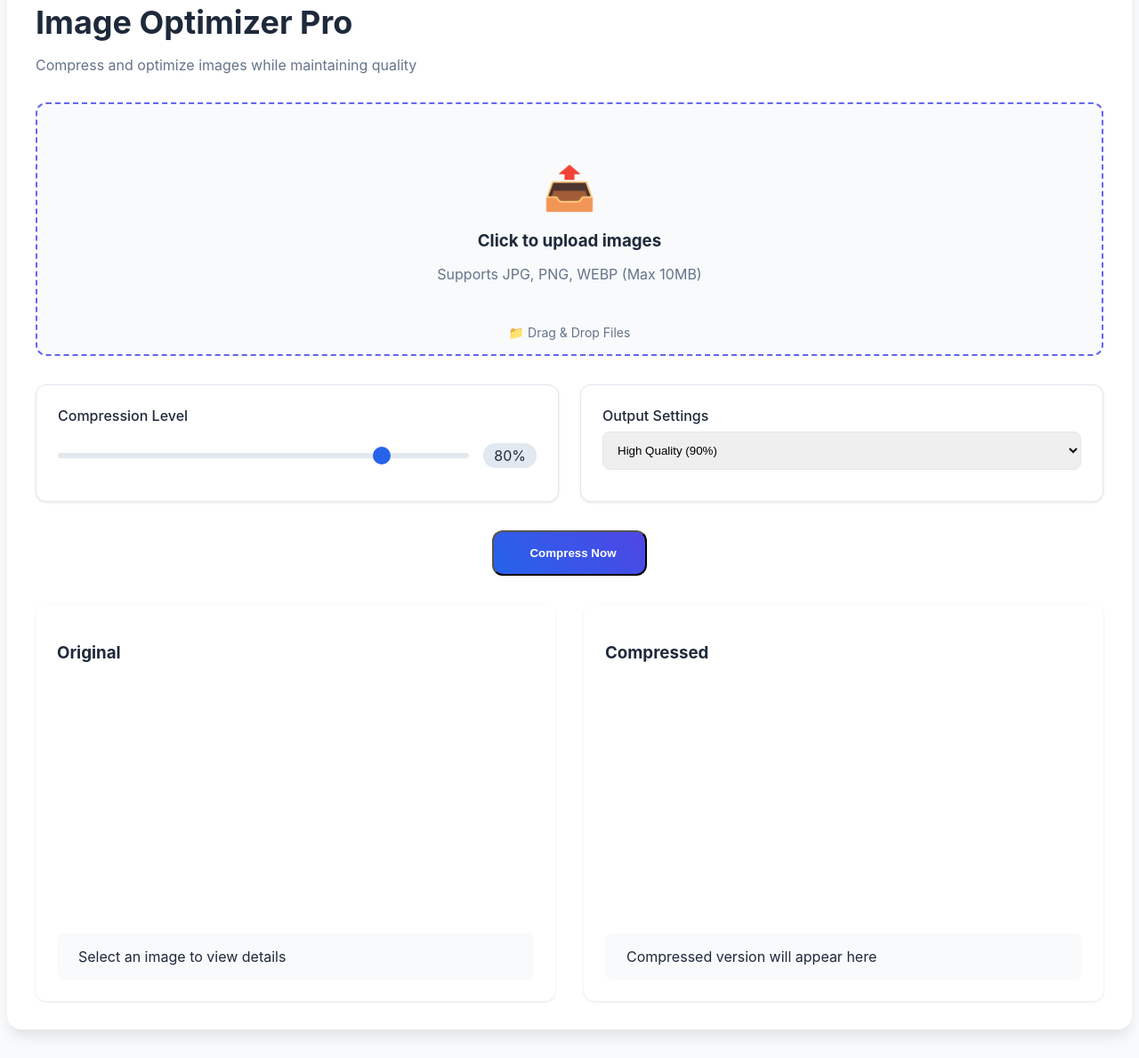
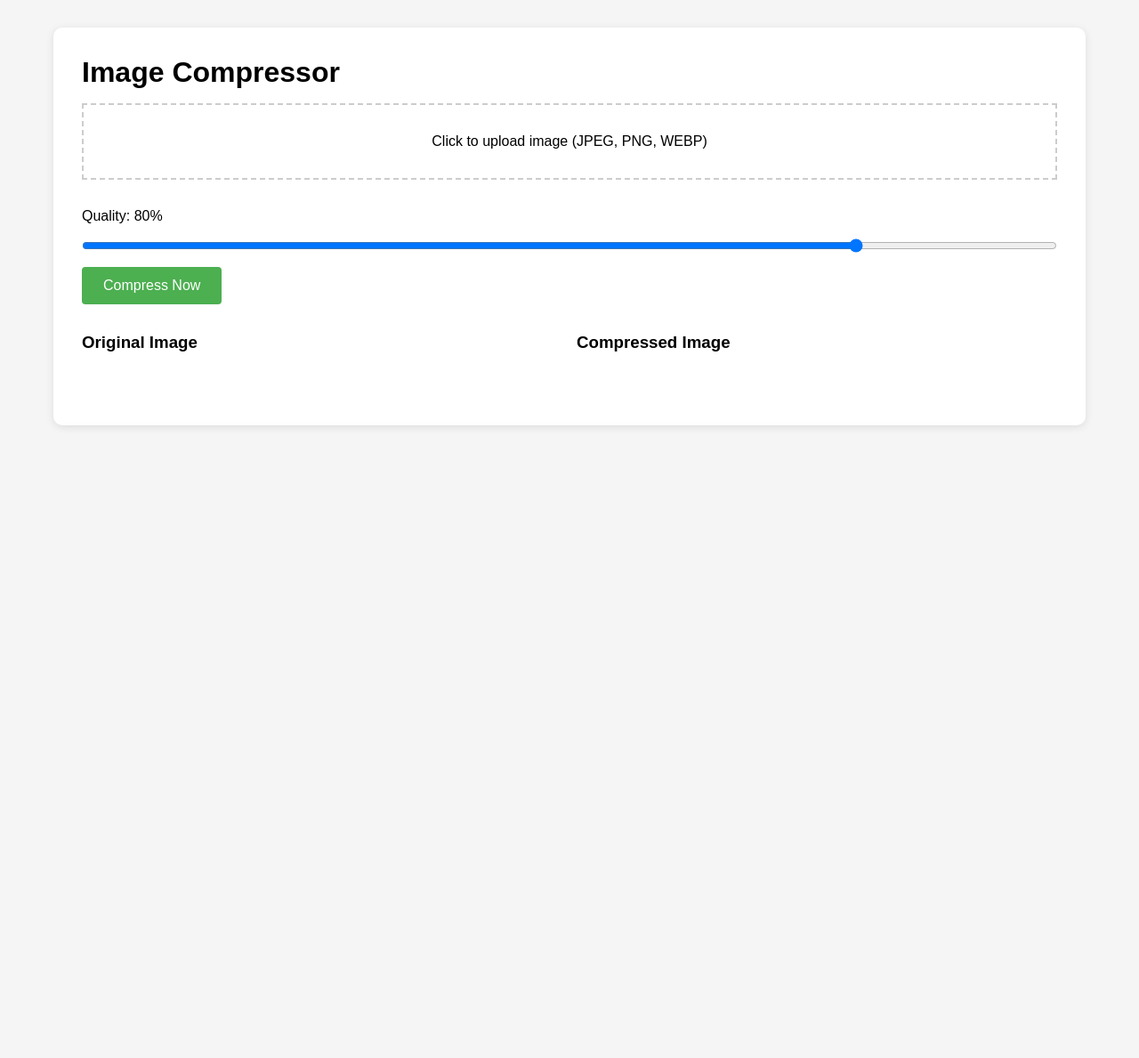
Before and after one commit to Gautam828543/TOOL, a plain HTML site: page img-compress.html in a window 1280 px wide. Shown: the part 85-1274 px from the top of the page at 89% size. After the commit the page ends 800 px from the top, so only its background shows below. Drawn offline with Linux system fonts and the light colour scheme.

Commit message:
Update img-compress.html

```diff
--- a/img-compress.html
+++ b/img-compress.html
@@ -1,312 +1,184 @@
 <!DOCTYPE html>
 <html lang="en">
 <head>
-    <!-- Previous meta tags and title -->
+    <meta charset="UTF-8">
+    <meta name="viewport" content="width=device-width, initial-scale=1.0">
+    <title>Image Compressor | Online Tool</title>
+    <meta name="description" content="Compress JPEG, PNG, and WEBP images online with adjustable quality settings">
+
+    <!-- Google AdSense Code -->
+    <script async src="https://pagead2.googlesyndication.com/pagead/js/adsbygoogle.js?client=ca-pub-XXXXXXXXXXXXXXXX"
+    crossorigin="anonymous"></script>
+
     <style>
-        :root {
-            --primary-color: #2563eb;
-            --secondary-color: #4f46e5;
-            --accent-color: #6366f1;
-            --background: #f8fafc;
-            --text-color: #1e293b;
+        /* CSS Styles */
+        * {
+            box-sizing: border-box;
+            margin: 0;
+            padding: 0;
         }
 
         body {
-            font-family: 'Inter', system-ui, -apple-system, sans-serif;
-            background: var(--background);
-            color: var(--text-color);
+            font-family: Arial, sans-serif;
+            max-width: 1200px;
+            margin: 0 auto;
+            padding: 20px;
+            background: #f5f5f5;
         }
 
         .container {
-            max-width: 1200px;
-            margin: 2rem auto;
+            background: white;
             padding: 2rem;
-            background: white;
-            border-radius: 1rem;
-            box-shadow: 0 10px 15px -3px rgba(0, 0, 0, 0.1);
+            border-radius: 10px;
+            box-shadow: 0 2px 10px rgba(0,0,0,0.1);
         }
 
-        .upload-section {
-            border: 2px dashed var(--accent-color);
-            padding: 4rem 2rem;
+        .upload-box {
+            border: 2px dashed #ccc;
+            padding: 2rem;
             text-align: center;
-            margin: 2rem 0;
-            border-radius: 0.75rem;
-            transition: all 0.3s ease;
-            background: #f8fafc;
-            position: relative;
-            overflow: hidden;
-        }
-
-        .upload-section:hover {
-            border-color: var(--primary-color);
-            background: #f1f5f9;
-        }
-
-        .upload-section::after {
-            content: '📁 Drag & Drop Files';
-            position: absolute;
-            bottom: 1rem;
-            left: 50%;
-            transform: translateX(-50%);
-            font-size: 0.875rem;
-            color: #64748b;
+            margin: 1rem 0;
+            cursor: pointer;
         }
 
         .controls {
-            display: grid;
-            grid-template-columns: repeat(auto-fit, minmax(300px, 1fr));
-            gap: 1.5rem;
             margin: 2rem 0;
         }
 
-        .compression-control {
-            padding: 1.5rem;
-            background: #fff;
-            border-radius: 0.75rem;
-            box-shadow: 0 1px 3px rgba(0, 0, 0, 0.1);
-            border: 1px solid #e2e8f0;
-        }
-
-        input[type="range"] {
-            -webkit-appearance: none;
+        .quality-slider {
             width: 100%;
-            height: 6px;
-            background: #e2e8f0;
-            border-radius: 3px;
-            margin: 1.5rem 0;
-        }
-
-        input[type="range"]::-webkit-slider-thumb {
-            -webkit-appearance: none;
-            width: 20px;
-            height: 20px;
-            background: var(--primary-color);
-            border-radius: 50%;
-            cursor: pointer;
-            transition: transform 0.2s;
-        }
-
-        input[type="range"]::-webkit-slider-thumb:hover {
-            transform: scale(1.2);
-        }
-
-        button {
-            background: linear-gradient(45deg, var(--primary-color), var(--secondary-color));
-            color: white;
-            padding: 1rem 2rem;
-            border-radius: 0.75rem;
-            font-weight: 600;
-            display: inline-flex;
-            align-items: center;
-            gap: 0.5rem;
-            transition: transform 0.2s, box-shadow 0.2s;
-        }
-
-        button:hover {
-            transform: translateY(-2px);
-            box-shadow: 0 4px 6px -1px rgba(0, 0, 0, 0.1);
+            margin: 1rem 0;
         }
 
         .preview-container {
             display: grid;
-            grid-template-columns: repeat(auto-fit, minmax(300px, 1fr));
-            gap: 2rem;
-            margin-top: 2rem;
+            grid-template-columns: 1fr 1fr;
+            gap: 1rem;
+            margin: 2rem 0;
         }
 
-        .preview-box {
-            padding: 1.5rem;
-            background: white;
-            border-radius: 0.75rem;
-            box-shadow: 0 1px 3px rgba(0, 0, 0, 0.1);
-            transition: transform 0.3s ease;
+        .ad-banner {
+            text-align: center;
+            margin: 2rem 0;
+            padding: 1rem;
+            background: #fff;
         }
 
-        .preview-box:hover {
-            transform: translateY(-5px);
+        button {
+            background: #4CAF50;
+            color: white;
+            padding: 12px 24px;
+            border: none;
+            border-radius: 4px;
+            cursor: pointer;
+            font-size: 16px;
         }
 
-        .file-info {
-            background: #f8fafc;
-            padding: 1rem;
-            border-radius: 0.5rem;
-            margin-top: 1rem;
-            display: flex;
-            align-items: center;
-            gap: 0.5rem;
+        @media (max-width: 768px) {
+            .preview-container {
+                grid-template-columns: 1fr;
+            }
         }
-
-        .loader {
-            display: none;
-            width: 24px;
-            height: 24px;
-            border: 3px solid #fff;
-            border-bottom-color: transparent;
-            border-radius: 50%;
-            animation: rotation 1s linear infinite;
-        }
-
-        @keyframes rotation {
-            0% { transform: rotate(0deg) }
-            100% { transform: rotate(360deg) }
-        }
-
-        .toast {
-            position: fixed;
-            bottom: 2rem;
-            left: 50%;
-            transform: translateX(-50%);
-            background: var(--text-color);
-            color: white;
-            padding: 1rem 2rem;
-            border-radius: 0.5rem;
-            display: none;
-            animation: slideUp 0.3s ease;
-        }
-
-        @keyframes slideUp {
-            from { bottom: -100px }
-            to { bottom: 2rem }
-        }
-
-        /* Add Font Awesome for icons */
-        @import url("https://cdnjs.cloudflare.com/ajax/libs/font-awesome/6.4.0/css/all.min.css");
     </style>
 </head>
 <body>
-    <!-- Ad Section -->
-    <div class="ad-banner" style="margin: 1rem auto; max-width: 1200px">
-        <!-- Google Ads -->
+    <!-- Ad Unit -->
+    <div class="ad-banner">
+        <ins class="adsbygoogle"
+            style="display:block"
+            data-ad-client="ca-pub-XXXXXXXXXXXXXXXX"
+            data-ad-slot="XXXXXXXXXX"
+            data-ad-format="auto"
+            data-full-width-responsive="true"></ins>
     </div>
 
     <div class="container">
-        <header class="header">
-            <h1 style="font-size: 2.25rem; margin-bottom: 1rem; color: var(--text-color)">
-                <i class="fas fa-image"></i> Image Optimizer Pro
-            </h1>
-            <p style="color: #64748b; margin-bottom: 2rem">
-                Compress and optimize images while maintaining quality
-            </p>
-        </header>
-
-        <div class="upload-section">
-            <input type="file" id="imageInput" accept="image/*" hidden>
-            <label for="imageInput" style="cursor: pointer">
-                <div style="font-size: 3rem; margin-bottom: 1rem">📤</div>
-                <h3 style="margin-bottom: 0.5rem">Click to upload images</h3>
-                <p style="color: #64748b">Supports JPG, PNG, WEBP (Max 10MB)</p>
-            </label>
+        <h1>Image Compressor</h1>
+        <div class="upload-box" onclick="document.getElementById('fileInput').click()">
+            <p>Click to upload image (JPEG, PNG, WEBP)</p>
+            <input type="file" id="fileInput" accept="image/*" hidden>
         </div>
 
         <div class="controls">
-            <!-- Compression Controls with improved styling -->
-            <div class="compression-control">
-                <label style="font-weight: 500; margin-bottom: 0.5rem; display: block">
-                    <i class="fas fa-compress-alt"></i> Compression Level
-                </label>
-                <div style="display: flex; align-items: center; gap: 1rem">
-                    <input type="range" id="compressionLevel" min="0" max="1" step="0.1" value="0.8">
-                    <span id="levelValue" style="background: #e2e8f0; padding: 0.25rem 0.75rem; border-radius: 999px">80%</span>
-                </div>
-            </div>
-
-            <div class="compression-control">
-                <label style="font-weight: 500; margin-bottom: 0.5rem; display: block">
-                    <i class="fas fa-file-export"></i> Output Settings
-                </label>
-                <select id="imageQuality" style="width: 100%; padding: 0.75rem; border-radius: 0.5rem; border: 1px solid #e2e8f0">
-                    <option value="0.9">High Quality (90%)</option>
-                    <option value="0.7">Medium Quality (70%)</option>
-                    <option value="0.5">Low Quality (50%)</option>
-                </select>
-            </div>
+            <label>Quality: <span id="qualityValue">80</span>%</label>
+            <input type="range" id="qualitySlider" class="quality-slider"
+                   min="1" max="100" value="80">
+            <button id="compressBtn" onclick="compressImage()" disabled>Compress Now</button>
         </div>
 
-        <div style="text-align: center; margin: 2rem 0">
-            <button id="compressBtn">
-                <span class="loader" id="btnLoader"></span>
-                <i class="fas fa-file-archive"></i>
-                Compress Now
-            </button>
-        </div>
-
-        <!-- Preview Section -->
         <div class="preview-container">
-            <div class="preview-box">
-                <h3 style="margin-bottom: 1rem"><i class="fas fa-file-image"></i> Original</h3>
-                <canvas id="originalCanvas" style="width: 100%; border-radius: 0.5rem"></canvas>
-                <div class="file-info" id="originalFileInfo">
-                    <i class="fas fa-info-circle"></i>
-                    <span>Select an image to view details</span>
-                </div>
+            <div>
+                <h3>Original Image</h3>
+                <img id="originalPreview" class="preview-img">
             </div>
-
-            <div class="preview-box">
-                <h3 style="margin-bottom: 1rem"><i class="fas fa-file-export"></i> Compressed</h3>
-                <canvas id="compressedCanvas" style="width: 100%; border-radius: 0.5rem"></canvas>
-                <div class="file-info" id="compressedFileInfo">
-                    <i class="fas fa-download"></i>
-                    <span>Compressed version will appear here</span>
-                </div>
-                <a id="downloadLink" class="button" style="margin-top: 1rem; display: none">
-                    <i class="fas fa-download"></i> Download
-                </a>
+            <div>
+                <h3>Compressed Image</h3>
+                <img id="compressedPreview" class="preview-img">
             </div>
         </div>
     </div>
 
     <script>
-        // Updated JavaScript with loading states and toast notifications
-        const showToast = (message, duration = 3000) => {
-            const toast = document.createElement('div');
-            toast.className = 'toast';
-            toast.textContent = message;
-            document.body.appendChild(toast);
-            toast.style.display = 'block';
+        // JavaScript Code
+        const fileInput = document.getElementById('fileInput');
+        const qualitySlider = document.getElementById('qualitySlider');
+        const qualityValue = document.getElementById('qualityValue');
+        const compressBtn = document.getElementById('compressBtn');
+        const originalPreview = document.getElementById('originalPreview');
+        const compressedPreview = document.getElementById('compressedPreview');
 
-            setTimeout(() => {
-                toast.style.display = 'none';
-                document.body.removeChild(toast);
-            }, duration);
-        };
+        let originalImage = null;
 
-        compressBtn.addEventListener('click', async () => {
-            if (!imageInput.files[0]) return showToast('Please select an image first!');
+        fileInput.addEventListener('change', function(e) {
+            const file = e.target.files[0];
+            if (!file) return;
 
-            // Show loading state
-            compressBtn.disabled = true;
-            btnLoader.style.display = 'inline-block';
-
-            try {
-                // Compression logic
-                // Show success state
-                showToast('Image compressed successfully!');
-            } catch (error) {
-                showToast('Error compressing image: ' + error.message);
-            } finally {
+            // Preview original image
+            const reader = new FileReader();
+            reader.onload = function(e) {
+                originalPreview.src = e.target.result;
+                originalImage = new Image();
+                originalImage.src = e.target.result;
                 compressBtn.disabled = false;
-                btnLoader.style.display = 'none';
             }
+            reader.readAsDataURL(file);
         });
 
-        // Drag and drop functionality
-        const uploadSection = document.querySelector('.upload-section');
-
-        uploadSection.addEventListener('dragover', (e) => {
-            e.preventDefault();
-            uploadSection.style.borderColor = var(--primary-color);
+        qualitySlider.addEventListener('input', function() {
+            qualityValue.textContent = this.value;
         });
 
-        uploadSection.addEventListener('dragleave', () => {
-            uploadSection.style.borderColor = var(--accent-color);
-        });
+        function compressImage() {
+            if (!originalImage) return;
 
-        uploadSection.addEventListener('drop', (e) => {
-            e.preventDefault();
-            imageInput.files = e.dataTransfer.files;
-            handleFileSelect();
-        });
+            // Create canvas
+            const canvas = document.createElement('canvas');
+            const ctx = canvas.getContext('2d');
+
+            // Set canvas dimensions
+            canvas.width = originalImage.naturalWidth;
+            canvas.height = originalImage.naturalHeight;
+
+            // Draw image on canvas
+            ctx.drawImage(originalImage, 0, 0);
+
+            // Convert to compressed format
+            canvas.toBlob((blob) => {
+                const compressedUrl = URL.createObjectURL(blob);
+                compressedPreview.src = compressedUrl;
+
+                // Create download link
+                const a = document.createElement('a');
+                a.href = compressedUrl;
+                a.download = `compressed-${Date.now()}.jpg`;
+                document.body.appendChild(a);
+                a.click();
+                document.body.removeChild(a);
+            }, 'image/jpeg', qualitySlider.value/100);
+        }
+
+        // Initialize AdSense
+        (adsbygoogle = window.adsbygoogle || []).push({});
     </script>
 </body>
 </html>
```
